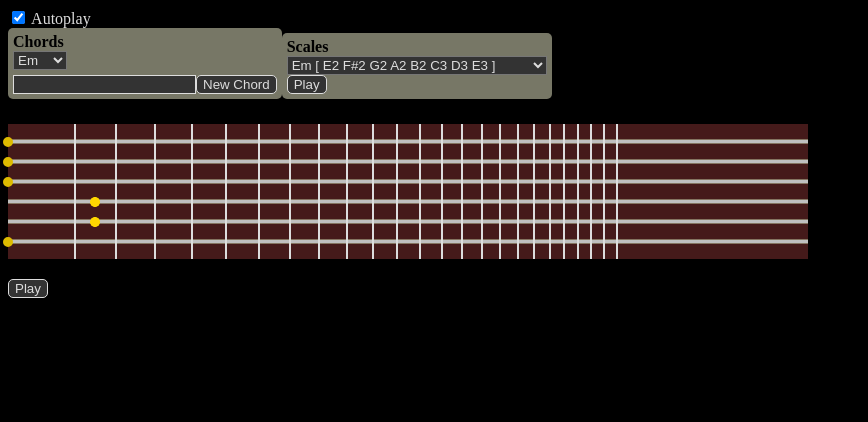
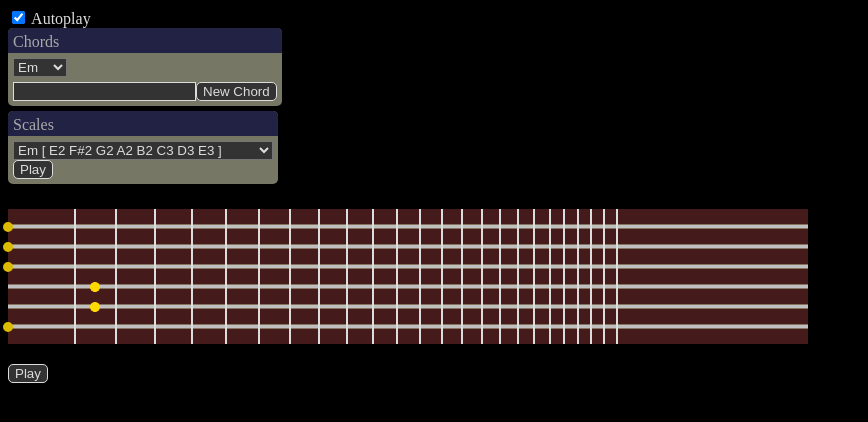
Before and after one commit to marriola/ng2chord, an Angular app: page / in a window 1280 px wide. Shown: the top 422 px of the page, without its empty margins (0-868 px from the left). Built offline with nearby package versions, Linux system fonts and the light colour scheme.

Commit message:
Style changes

```diff
--- a/src/app/chord-selector.component.html
+++ b/src/app/chord-selector.component.html
@@ -1,5 +1,8 @@
 <div class="panel">
-    <strong>Chords</strong>
+    <div class="title">
+        Chords
+    </div>
+
     <div *ngIf="selectorType == 'list'">
         <select name="ddlChord" [(ngModel)]="currentChordName" (ngModelChange)="selectChord(currentChordName)">
             <option *ngFor="let name of chordNames" [ngValue]="name">{{name}}</option>
--- a/src/app/fretboard.component.html
+++ b/src/app/fretboard.component.html
@@ -1,4 +1,3 @@
-
 <label>
     <input type="checkbox" [(ngModel)]="autoplay" />
     Autoplay
@@ -13,6 +12,7 @@
     (select)="onSelectChord($event)"
     (new)="onNewChord($event)">
 </chord-selector>
+<br/>
 
 <scale-selector
     [scales]="_scales"
--- a/src/app/fretboard.component.ts
+++ b/src/app/fretboard.component.ts
@@ -224,7 +224,10 @@ export class FretboardComponent {
             timeout += length;
         }
 
-        setTimeout(done, timeout + length);
+        setTimeout(() => {
+            this.stopTones();
+            done();
+        }, timeout + length);
     }
 
     onBatchTones(noteNames: Array<string>): void {
@@ -237,7 +240,6 @@ export class FretboardComponent {
                 this.scaleHighlight = tone.note;
             },
             () => {
-                this.stopTones();
                 this.scaleHighlight = null;
                 this.view = this.View.Chord;
             });
--- a/src/app/scale-selector.component.html
+++ b/src/app/scale-selector.component.html
@@ -1,5 +1,7 @@
 <div class="panel">
-    <strong>Scales</strong><br/>
+    <div class="title">
+        Scales
+    </div>
 
     <select [(ngModel)]="currentScaleName" (ngModelChange)="selectScale()">
         <option *ngFor="let name of scaleNames" [value]="name">
--- a/src/styles.css
+++ b/src/styles.css
@@ -32,9 +32,19 @@ button:active {
 }
 
 .panel {
-    background-color: #777766;
-    padding: 5px;
+    background-color: #776;
+    padding: 0 5px 5px 5px;
     margin-bottom: 5px;
+}
+
+.panel .title {
+    background-color: #224;
+    border-top-left-radius: 5px;
+    border-top-right-radius: 5px;
+    color: #aaa;
+    height: 20px;
+    padding: 5px 5px 0 5px;
+    margin: 0 -5px 5px -5px;
 }
 
 .box {
```
